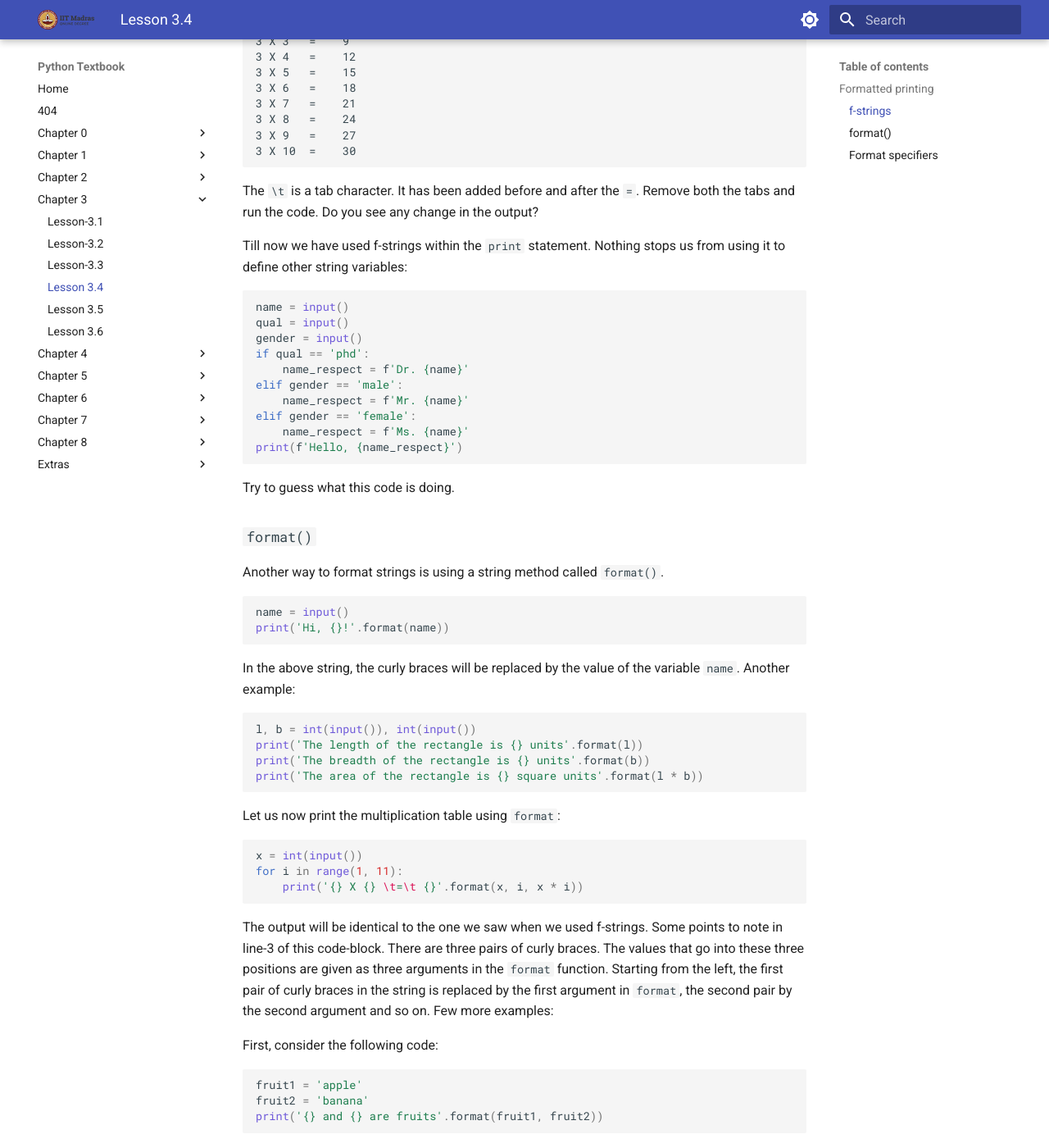
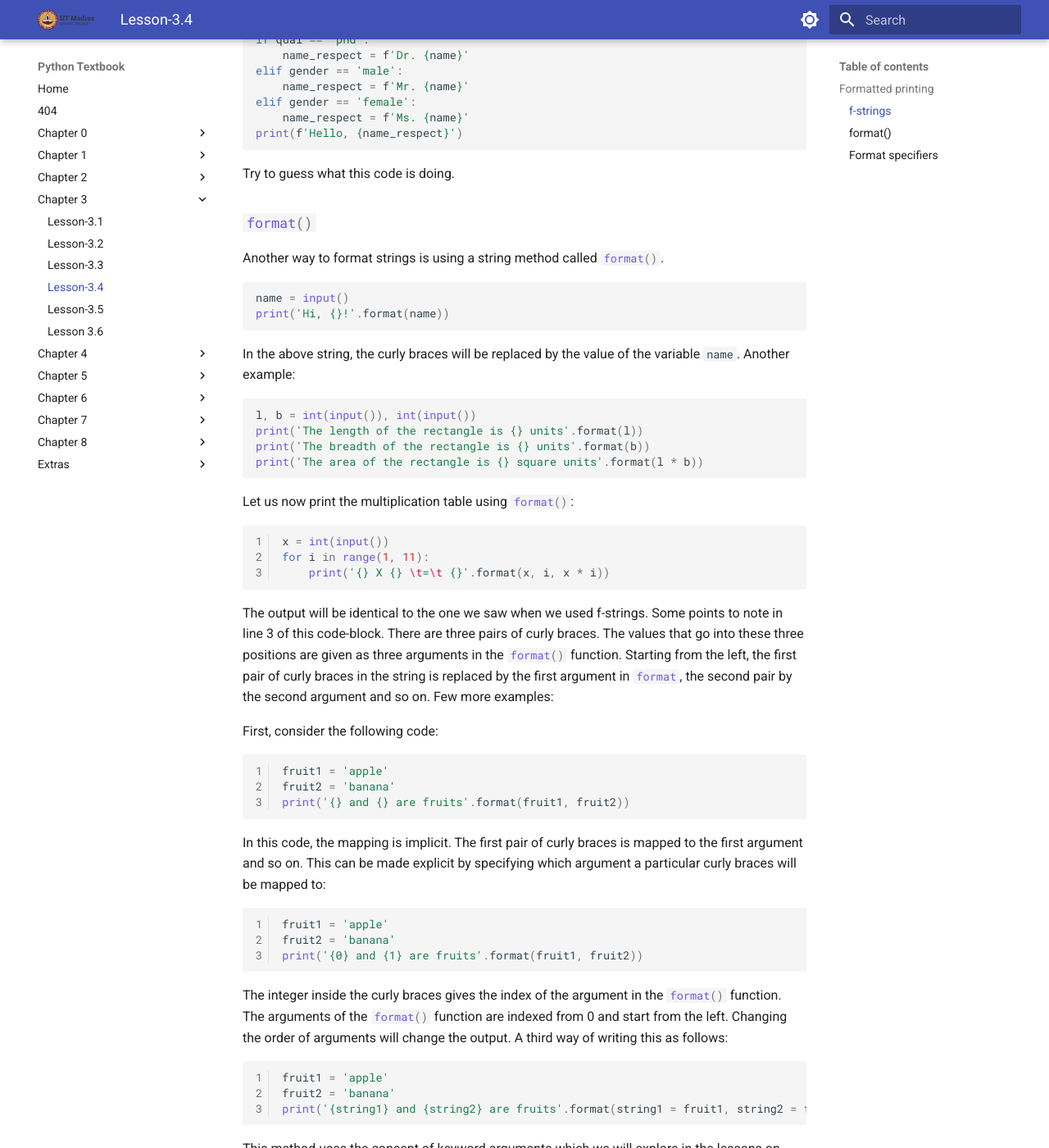
Before and after one commit to bsc-iitm/python-textbook, an MkDocs documentation site: the page built from docs/chapter-3/lesson-3.4.md, in a window 1280 px wide and 1400 px high, scrolled down 2356 px. Shown: the whole window at 82% size. Built offline with MkDocs 1.6.1 and Material for MkDocs 9.7.7, drawn with Linux system fonts in a browser that asks for light colours; some of the changed text lies outside the part shown.

Commit message:
Proofread L 3.3, 3.4, 3.5, 3.6

````diff
--- a/docs/chapter-3/lesson-3.4.md
+++ b/docs/chapter-3/lesson-3.4.md
@@ -1,20 +1,10 @@
-<img src="../assets/images/logo.png" width=30% />
-
-<hr>
-<span style="display:flex; justify-content: space-between;">
-	<a href="../index.html">Home</a> <a href="../chapter-3/lesson-3.5.html">Lesson-3.5</a>
-</span>
-<hr>
-
 # Lesson-3.4
-
-[TOC]
 
 ## Formatted printing
 
 Consider the following program:
 
-```python
+```python linenums="1"
 name = input()
 print('Hi,', name, '!')
 ```
@@ -33,7 +23,7 @@
 
 The first method that we will look at is called formatted string literals or f-strings for short. Let us jump into the syntax:
 
-```python
+```python linenums="1"
 name = input()
 print(f'Hi, {name}!')
 ```
@@ -44,7 +34,7 @@
 Hi, Sachin!
 ```
 
-The messy formatting has been corrected. Let us take a closer look at the string inside the `print` command:
+The messy formatting has been corrected. Let us take a closer look at the string that was passed to `#!py print()`:
 
 ```python
 f'Hi, {name}'
@@ -57,7 +47,7 @@
 
 Let us see what happens if we miss one of these two:
 
-```python
+```python linenums="1"
 name = 'Sachin'
 print('Hi, {name}!')
 print(f'Hi, name!')
@@ -72,7 +62,7 @@
 
 Let us now look at few other examples:
 
-```python
+```python linenums="1"
 l, b = int(input()), int(input())
 print(f'The length of the rectangle is {l} units')
 print(f'The breadth of the rectangle is {b} units')
@@ -89,7 +79,7 @@
 
 Going back to the code, lines 2 and 3 are quite clear. Notice that line-4 has an expression — `l * b` — inside the curly braces and not just a variable. f-strings allow any valid Python expression inside the curly braces. If the f-string has some `{expression}` in it, the interpreter will substitute the value of `expression` in the place of `{expression}`. Another example:
 
-```python
+```python linenums="1"
 x = int(input())
 print(f'Multiplication table for {x}')
 for i in range(1, 11):
@@ -98,7 +88,7 @@
 
 For an input of 3, this will give the following result:
 
-```
+``` linenums="1"
 Multiplication table for 3
 3 X 1   =    3
 3 X 2   =    6
@@ -114,7 +104,7 @@
 
 The `\t` is a tab character. It has been added before and after the `=`. Remove both the tabs and run the code. Do you see any change in the output?
 
-Till now we have used f-strings within the `print` statement. Nothing stops us from using it to define other string variables:
+Till now we have passed f-strings to the `#!py print()` function. Nothing stops us from using it to define other string variables:
 
 ```python
 name = input()
@@ -151,19 +139,19 @@
 print('The area of the rectangle is {} square units'.format(l * b))
 ```
 
-Let us now print the multiplication table using `format`:
+Let us now print the multiplication table using `#!py format()`:
 
-```python
+```python linenums="1"
 x = int(input())
 for i in range(1, 11):
     print('{} X {} \t=\t {}'.format(x, i, x * i))
 ```
 
-The output will be identical to the one we saw when we used f-strings. Some points to note in line-3 of this code-block. There are three pairs of curly braces. The values that go into these three positions are given as three arguments in the `format` function. Starting from the left, the first pair of curly braces in the string is replaced by the first argument in `format`, the second pair by the second argument and so on. Few more examples:
+The output will be identical to the one we saw when we used f-strings. Some points to note in line 3 of this code-block. There are three pairs of curly braces. The values that go into these three positions are given as three arguments in the `#!py format()` function. Starting from the left, the first pair of curly braces in the string is replaced by the first argument in `#!py format`, the second pair by the second argument and so on. Few more examples:
 
 First, consider the following code:
 
-```python
+```python linenums="1"
 fruit1 = 'apple'
 fruit2 = 'banana'
 print('{} and {} are fruits'.format(fruit1, fruit2))
@@ -171,15 +159,15 @@
 
 In this code, the mapping is implicit. The first pair of curly braces is mapped to the first argument and so on. This can be made explicit by specifying which argument a particular curly braces will be mapped to:
 
-```python
+```python linenums="1"
 fruit1 = 'apple'
 fruit2 = 'banana'
 print('{0} and {1} are fruits'.format(fruit1, fruit2))
 ```
 
-The integer inside the curly braces gives the index of the argument in the `format` function. The arguments of the `format` function are indexed from 0 and start from the left. Changing the order of arguments will change the output. A third way of writing this as follows:
+The integer inside the curly braces gives the index of the argument in the `#!py format()` function. The arguments of the `#!py format()` function are indexed from 0 and start from the left. Changing the order of arguments will change the output. A third way of writing this as follows:
 
-```python
+```python linenums="1"
 fruit1 = 'apple'
 fruit2 = 'banana'
 print('{string1} and {string2} are fruits'.format(string1 = fruit1, string2 = fruit2))
@@ -193,7 +181,7 @@
 
 Consider the following code:
 
-```python
+```python linenums="1"
 pi_approx = 22 / 7
 print(f'The value of pi is approximately {pi_approx}')
 ```
@@ -206,7 +194,7 @@
 
 There are too many numbers after the decimal point. In many real world applications, having two or at most three places after the decimal point is sufficient. In fact, having as many as fifteen numbers after the decimal point only confuses readers. Format specifiers are a way to solve this problem:
 
-```python
+```python linenums="1"
 pi_approx = 22 / 7
 print(f'The value of pi is approximately {pi_approx:.2f}')
 ```
@@ -238,7 +226,7 @@
 
 Let us now take another example. Let us say we want to print the marks of three students in a class:
 
-```python
+```python linenums="1"
 roll_1, marks_1 = 'BSC1001', 90.5
 roll_2, marks_2 = 'BSC1002', 100
 roll_3, marks_3 = 'BSC1003', 90.15
@@ -249,23 +237,15 @@
 
 This gives the following output:
 
-```
+``` linenums="1"
 BSC1001: 90.5
 BSC1002: 100
 BSC1003: 90.15
 ```
 
-While this is not bad, we would like the marks to be right aligned and have a uniform representation for the marks. This is what we wish to see:
+While this is not bad, we would like the marks to be right aligned and have a uniform representation for the marks. The following code helps us achieve this:This is what we wish to see:
 
-```
-BSC1001:      90.50
-BSC1002:     100.00
-BSC1003:      90.15
-```
-
-This is much more neater. The following code helps us achieve this:
-
-```python
+```python linenums="1"
 roll_1, marks_1 = 'BSC1001', 90.5
 roll_2, marks_2 = 'BSC1002', 100
 roll_3, marks_3 = 'BSC1003', 90.15
@@ -274,11 +254,22 @@
 print(f'{roll_3}: {marks_3:10.2f}')
 ```
 
+The output of the above code will be:
+
+``` linenums="1"
+BSC1001:      90.50
+BSC1002:     100.00
+BSC1003:      90.15
+```
+
+This is much more neater.
+
+
 The part that might be confusing is the second curly braces in each of the print statements. Let us take a closer look: `{marks_1:10.2f}`. The part before the `:` is the variable. The part after the `:` is `10.2f`. Here again, `.2f` signifies that the float value should be rounded off to two decimal places. The `10` before the decimal point is the minimum width of the column used for printing this value. If the number has fewer than 10 characters (including the decimal point), this will be compensated by adding spaces before the number.
 
-For a better understanding of this concept, let us turn to printing integers with a specific formatting. This time, we will use the `format` function:
+For a better understanding of this concept, let us turn to printing integers with a specific formatting. This time, we will use the `#!py format()` function:
 
-```python
+```python linenums="1"
 print('{0:5d}'.format(1))
 print('{0:5d}'.format(11))
 print('{0:5d}'.format(111))
@@ -289,7 +280,7 @@
 
 This gives the following output:
 
-```
+``` linenums="1"
     1
    11
   111
````
Also changed, not shown: other parts of docs/chapter-3/lesson-3.4.md (+3 -5 lines), docs/chapter-3/lesson-3.3.md (+16 -15 lines), docs/chapter-3/lesson-3.5.md (+24 -26 lines), docs/chapter-3/lesson-3.6.md (+10 -18 lines).
